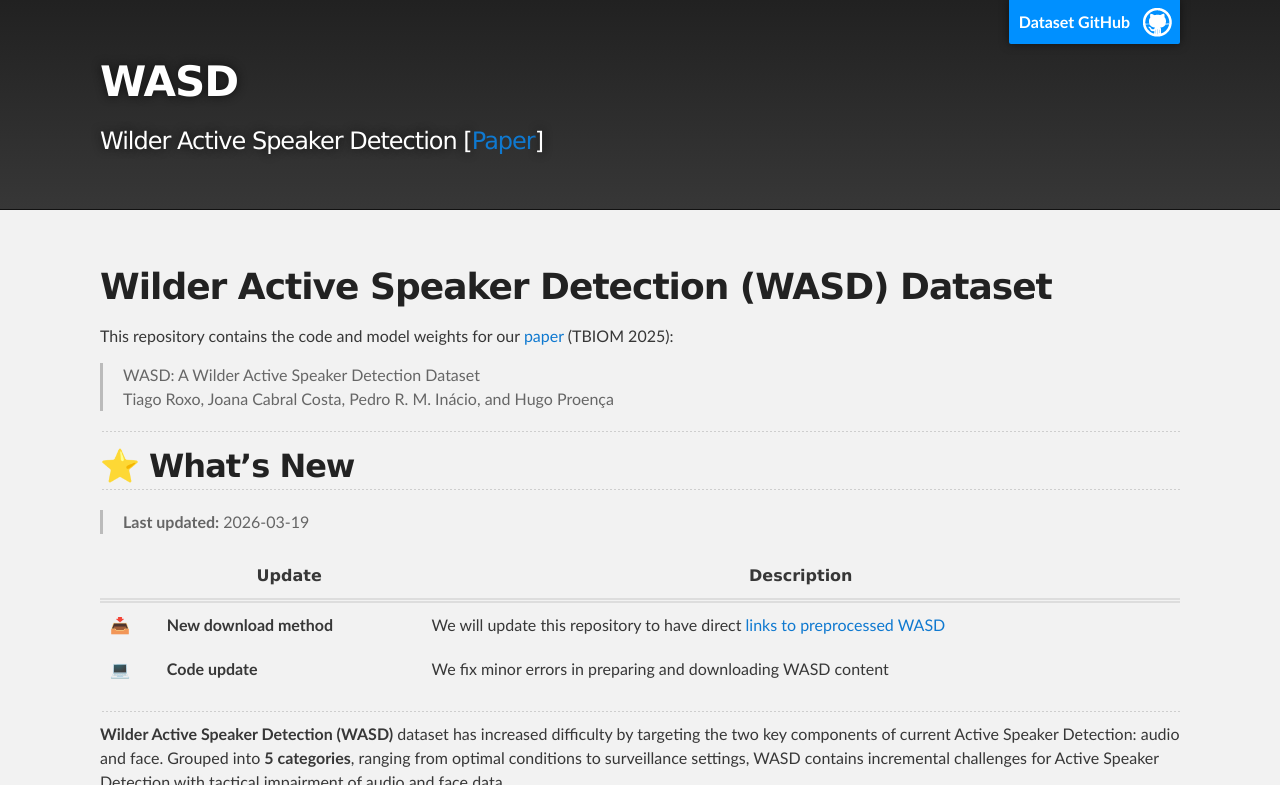
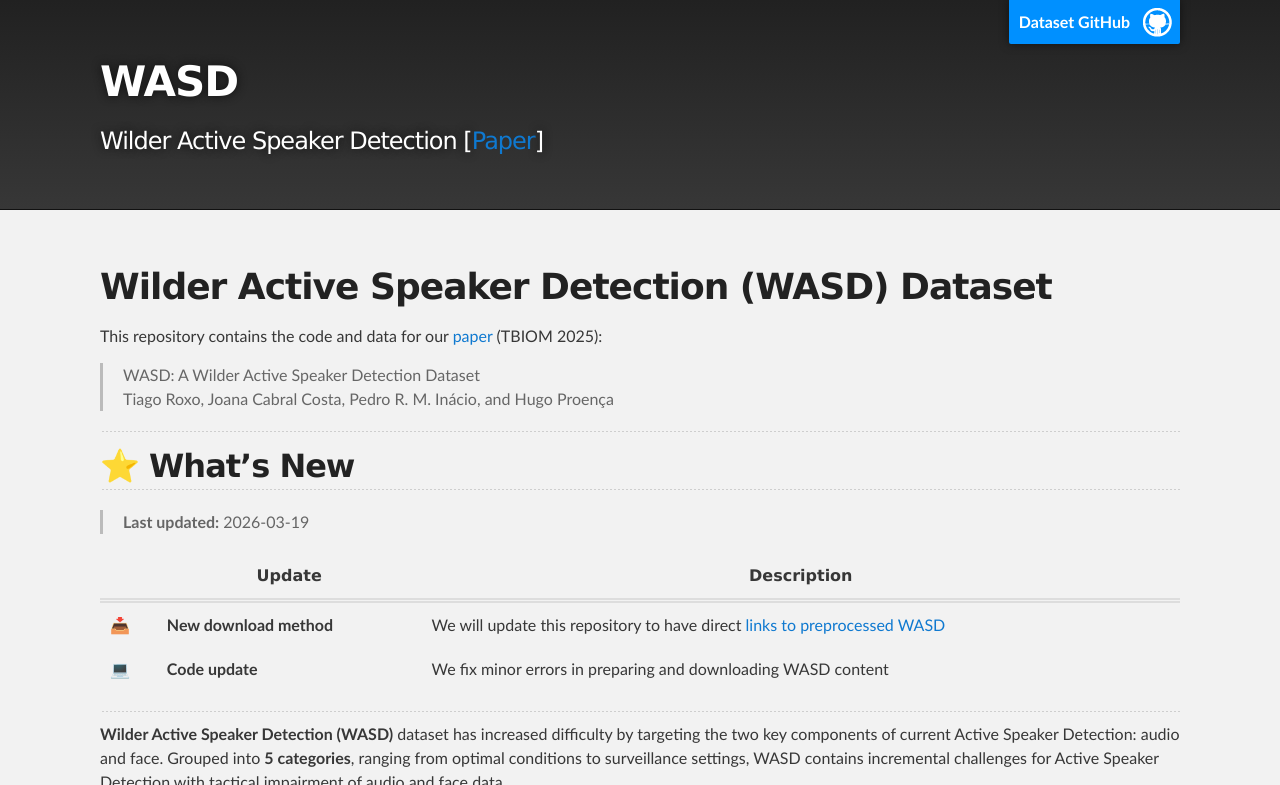
Before and after one commit to Tiago-Roxo/WASD, a Jekyll site: the page built from index.md, in a window 1280 px wide and 900 px high, cut to the strip 0-785 px from the top of the window. Built offline with Jekyll 4.4.1, drawn with Linux system fonts in a browser that asks for light colours; our own code applies the rules of GitHub Pages for plain Markdown files; some of the changed text lies outside the part shown.

```diff
--- a/index.md
+++ b/index.md
@@ -4,7 +4,7 @@
 
 # Wilder Active Speaker Detection (WASD) Dataset
 
-This repository contains the code and model weights for our [paper](https://ieeexplore.ieee.org/document/10554644/) (TBIOM 2025):
+This repository contains the code and data for our [paper](https://ieeexplore.ieee.org/document/10554644/) (TBIOM 2025):
 
 > WASD: A Wilder Active Speaker Detection Dataset
 > Tiago Roxo, Joana Cabral Costa, Pedro R. M. Inácio, and Hugo Proença
```
Also changed, not shown: other parts of index.md (+1 -1 lines).
